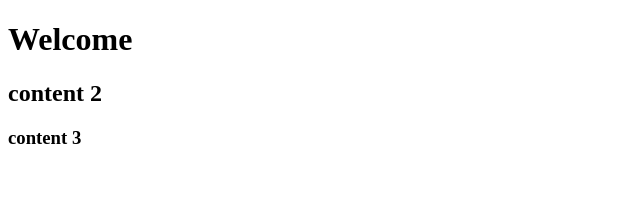
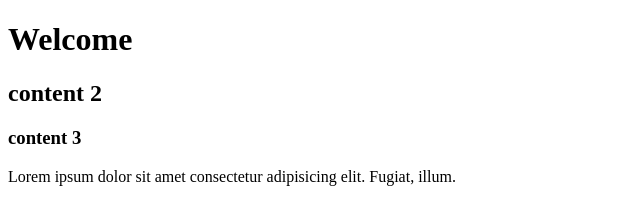
Before and after one commit to Rakeshvimal04/home, a plain HTML site: page index.html in a window 1280 px wide. Shown: the whole page, without its empty margins (0-640 px from the left). Drawn offline with Linux system fonts and the light colour scheme.

Commit message:
p content added

```diff
--- a/index.html
+++ b/index.html
@@ -9,5 +9,6 @@
     <h1>Welcome</h1>
     <h2>content 2</h2>
     <h3>content 3</h3>
+    <p>Lorem ipsum dolor sit amet consectetur adipisicing elit. Fugiat, illum.</p>
 </body>
 </html>
```
